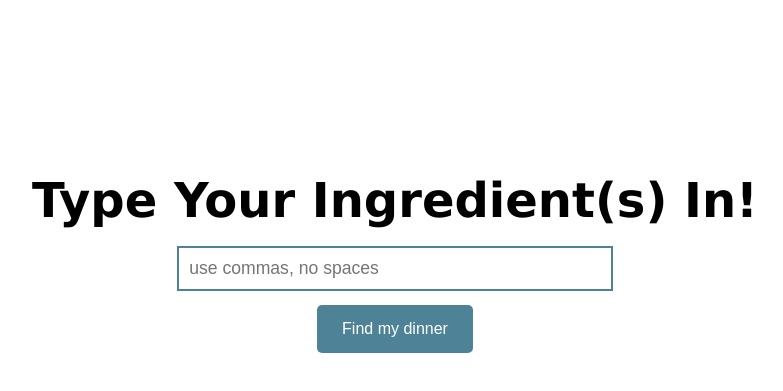
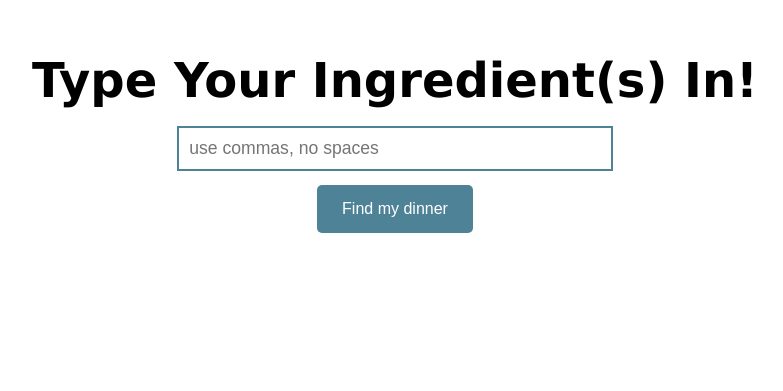
Before and after one commit to AllTwos/meal-app, a React (Create React App) app in the folder client/: page / in a window 1280 px wide. Shown: the part 143-534 px from the top of the page, without its empty margins (245-1028 px from the left). Built offline with nearby package versions, Linux system fonts and the light colour scheme.

Commit message:
css work

```diff
--- a/client/src/css/styles.css
+++ b/client/src/css/styles.css
@@ -73,7 +73,7 @@ a {
 /* Search */
 
 .search {
-  height: 100vh;
+  height: 70vh;
   display: flex;
   justify-content: center;
   align-items: center;
@@ -91,7 +91,7 @@ a {
   justify-content: center;
   align-items: center;
   flex-direction: column;
-  height: 100px;
+  height: 130px;
 }
 
 .search input {
```
